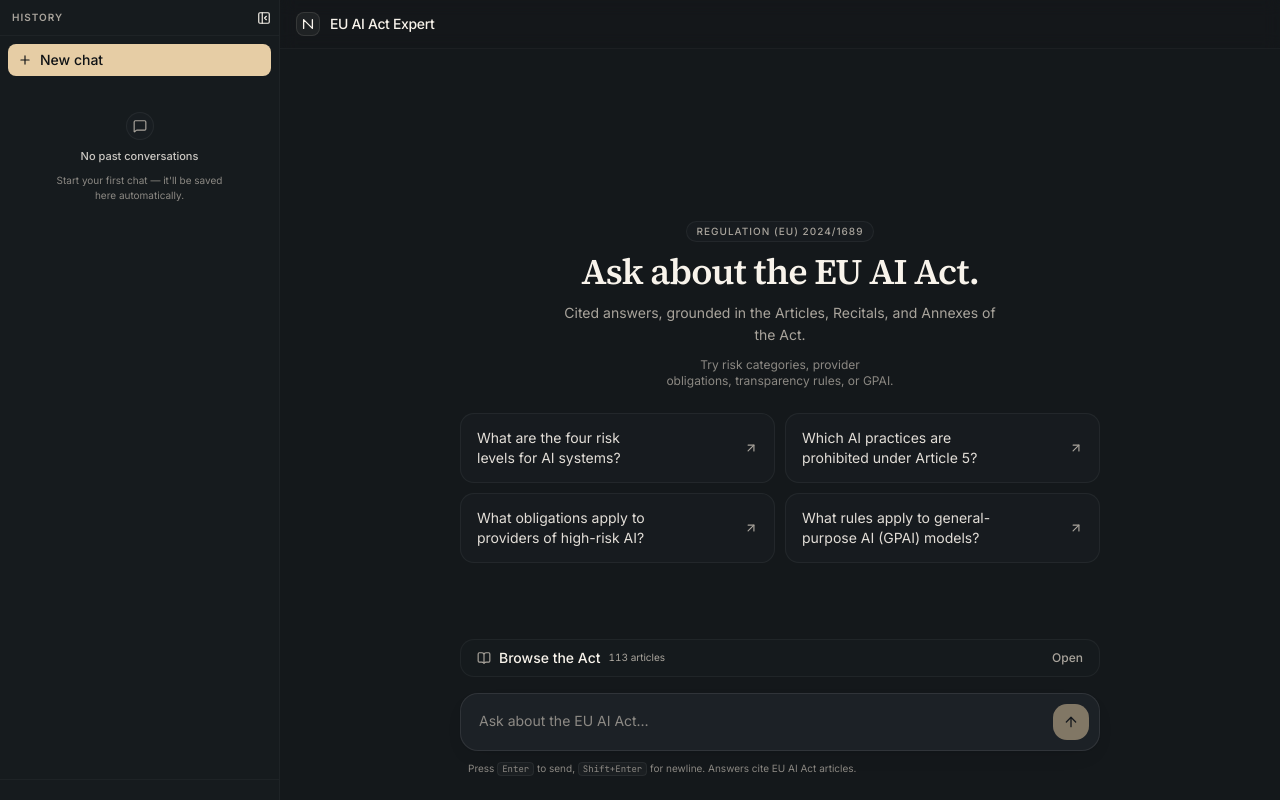
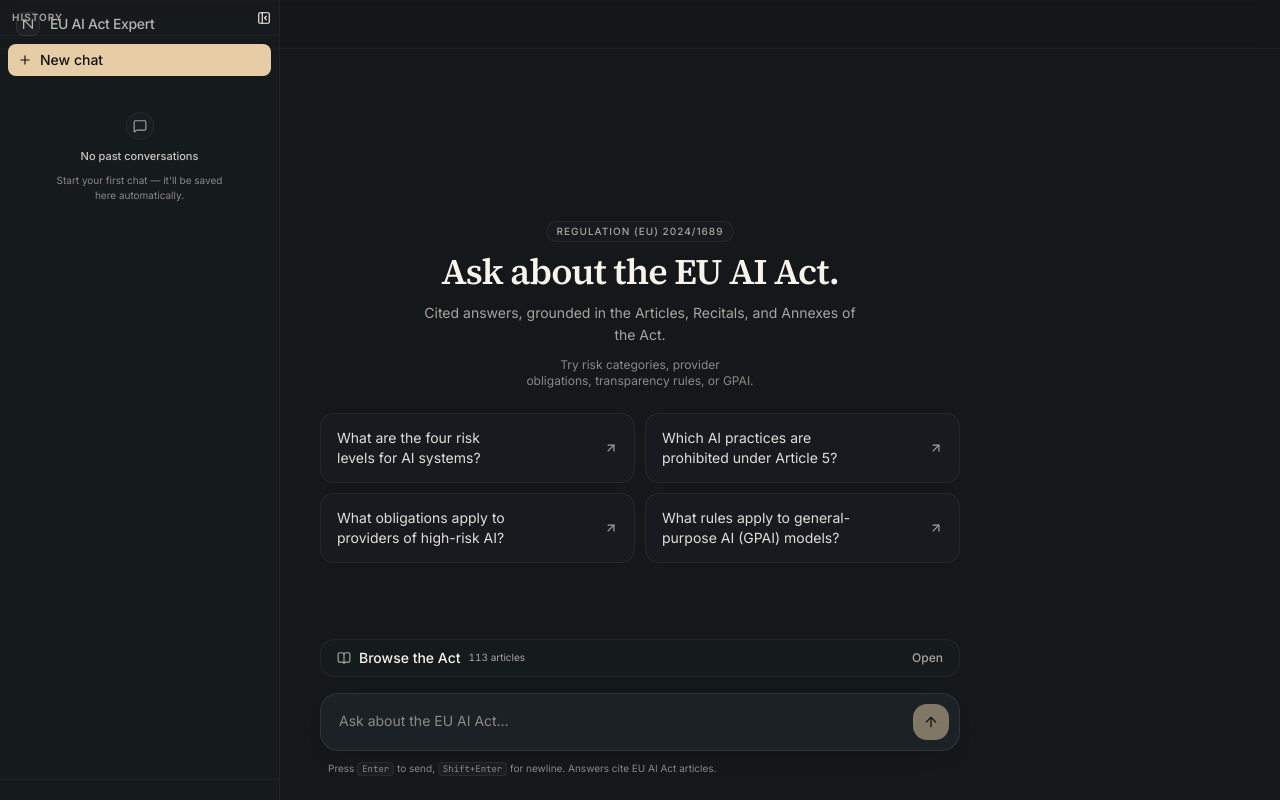
Before and after one commit to Baladoodle/eu-ai-rag, a Next.js app: page / in a window 1280 px wide. Built offline with nearby package versions, Linux system fonts and the light colour scheme.

Commit message:
chat content centers to viewport with overlay sidebar

```diff
--- a/src/components/chat/ChatContainer.tsx
+++ b/src/components/chat/ChatContainer.tsx
@@ -280,15 +280,25 @@ export function ChatContainer() {
     reset();
   }, [history, reset, messages.length]);
 
+  // Sidebar width is conditional on collapsed state. We pin the
+  // sidebar to position: fixed (below) so the chat column takes the
+  // full viewport width and the centered content (max-w-2xl mx-auto)
+  // is actually centered to the viewport — not to the post-sidebar
+  // area, which would feel "pushed to the right".
+  const sidebarWidth = collapsed ? 56 : 280;
+
   return (
-    <div className="flex h-full w-full flex-row">
+    <>
       {/*
-       * Persistent history rail (md+). We render it as a sibling of the
-       * chat column rather than nesting it so the chat column's max-width
-       * stays anchored to the viewport center, not the post-sidebar
-       * center.
+       * Persistent history rail (md+). Fixed-positioned so it
+       * overlays the chat column rather than pushing it; the chat
+       * column gets the full viewport width and centers its content
+       * to the actual viewport center.
        */}
-      <div className="hidden md:block">
+      <div
+        className="hidden md:block fixed inset-y-0 left-0 z-30 transition-[width] duration-200 ease-out"
+        style={{ width: `${sidebarWidth}px` }}
+      >
         <ChatHistory
           conversations={history.conversations}
           activeId={activeChatId}
@@ -417,7 +427,7 @@ export function ChatContainer() {
           </>
         ) : null}
       </AnimatePresence>
-    </div>
+    </>
   );
 }
 
--- a/src/components/chat/ChatHistory.tsx
+++ b/src/components/chat/ChatHistory.tsx
@@ -113,11 +113,11 @@ export function ChatHistory({
       data-collapsed={!isExpanded ? "true" : undefined}
       className={cn(
         "flex h-full flex-col border-r border-border/40 bg-card/30",
-        // Persistent rail: fixed width, transitions on collapse.
-        variant === "rail" && "transition-[width] duration-200 ease-out",
-        variant === "rail" && (isExpanded ? "w-[280px]" : "w-[56px]"),
         // Drawer mode: always full-width, mobile only.
         variant === "drawer" && "w-[300px] max-w-[85vw]",
+        // Rail mode: the parent in ChatContainer controls the width
+        // (fixed-positioned with conditional width). We only need the
+        // rail to fill its parent; no width logic here.
         className
       )}
     >
```
